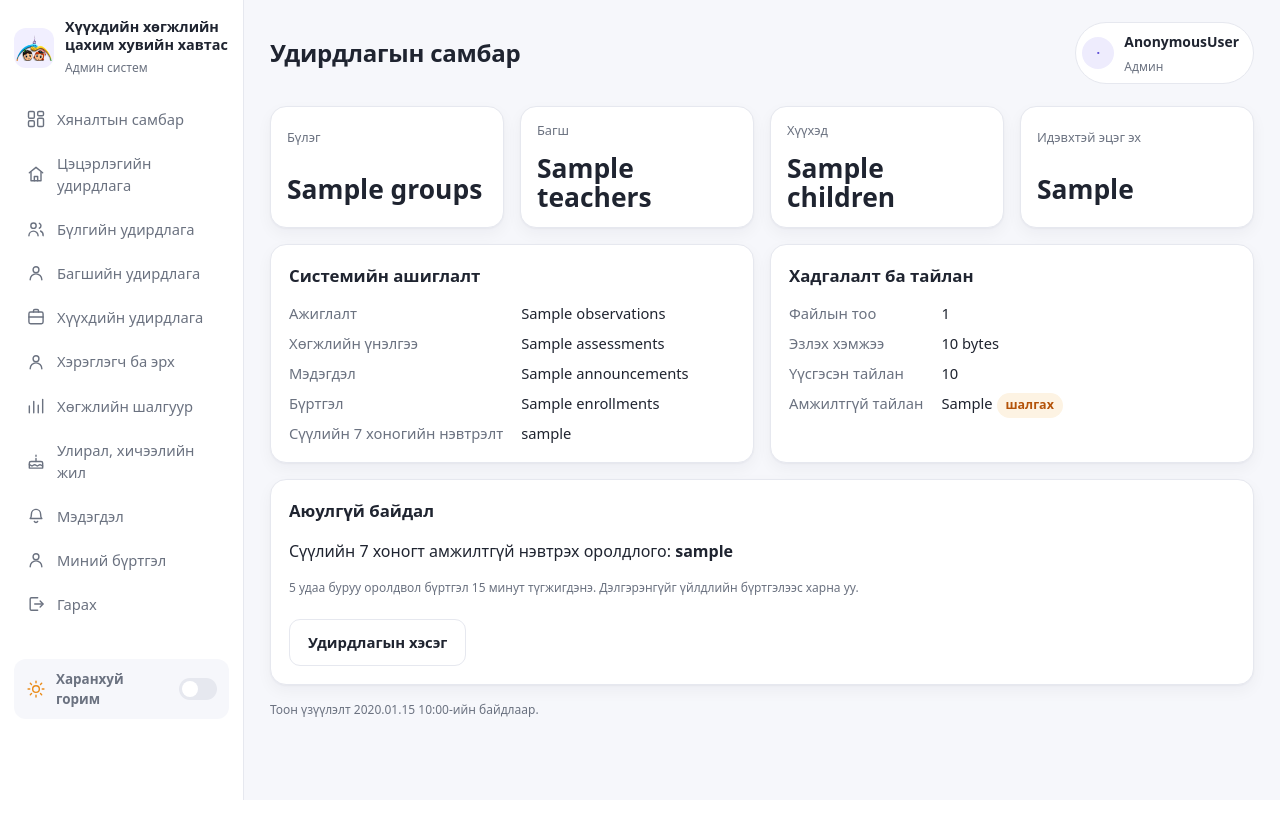
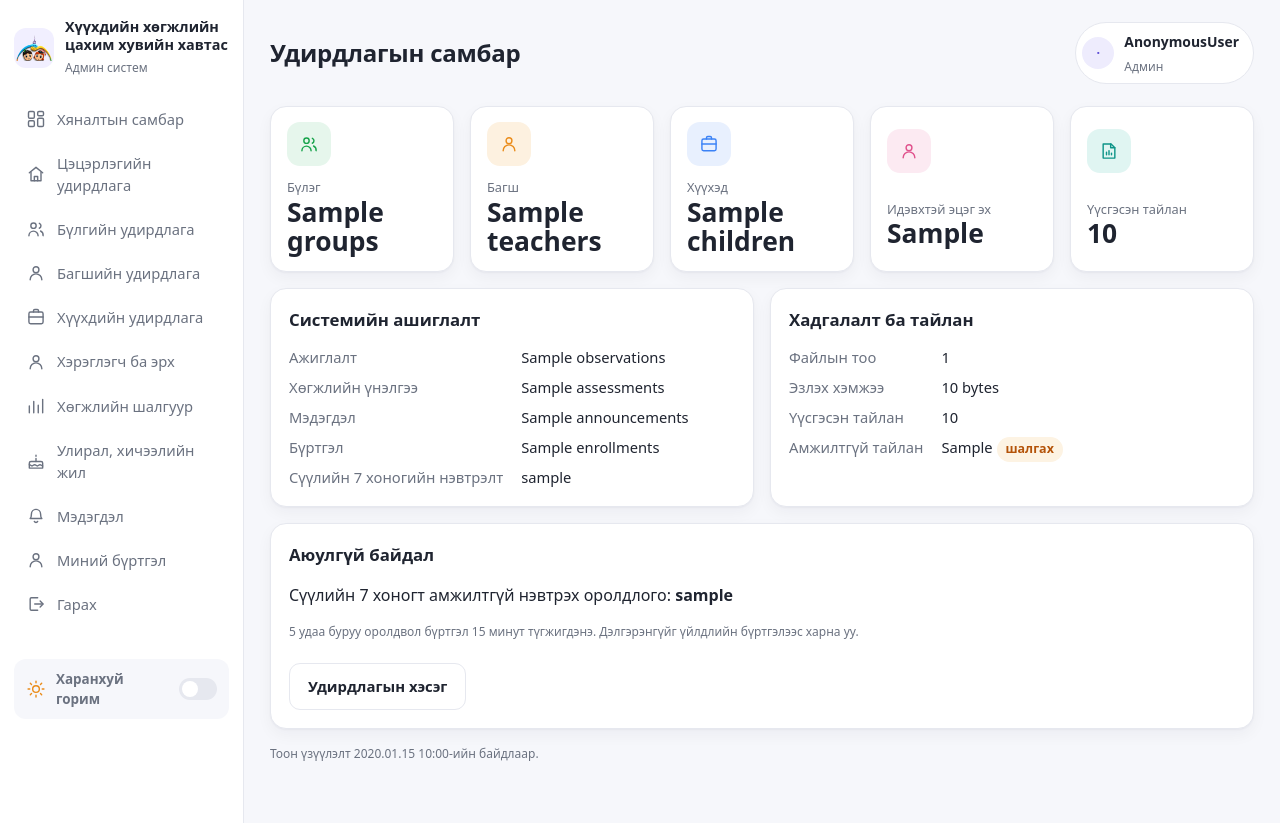
Before and after one commit to usukh6ayar/ByatshanNuudelchid, a Django app: template templates/dashboard/admin.html in a window 1280 px wide. Before the commit the page ends 800 px from the top, so only its background shows below. Run offline with Django 5.2, Linux system fonts and the light colour scheme; the template is opened without the code that fills it: most values are stand-ins (such as "Sample title", 1, 10 or a date in 2020).

Commit message:
Fix unstyled password fields and buttons, tint the admin tiles
Screenshotting the running app with a real browser found three things no
amount of reading the markup would have.

app.css never listed input[type=password] among the styled types, so every
password box in the product - login, reset, activation - rendered as a
browser default next to a styled username field above it. Five submit
buttons carried no .btn either, including the one on the login page, which
is the first control anyone uses.

The admin dashboard's tiles were plain white while the teacher's have been
tinted with a coloured glyph since the mockups were followed on Day 10.
admin-dashboard.jpeg draws them tinted for the same reason the teacher's
are: a director scans six numbers by shape rather than reading every
label. Now it matches, and it gained the reports tile the mockup shows.

The login page's art panel was scaling a 160px logo to 380px, which was
visibly soft on the first screen anyone sees, and it repeated the mark
already sitting beside the title. Capped at its natural width, with the
product's promise beside it.

Tooling: playwright drives real Chromium against the dev server, which is
what caught all of this. WeasyPrint was the first attempt and it misleads -
it is a print engine, so it renders the CSRF token and the debug toolbar a
browser hides, and it ignores @media entirely.

672 tests passing, ruff clean.

Co-Authored-By: Claude Opus 5 <noreply@anthropic.com>

```diff
--- a/static/css/app.css
+++ b/static/css/app.css
@@ -303,7 +303,7 @@ td .name { font-weight: 600; }
 
 label { display: block; font-weight: 600; font-size: .86rem; margin: 14px 0 5px; }
 input[type=text], input[type=email], input[type=tel], input[type=date],
-input[type=search], input[type=number], select, textarea {
+input[type=search], input[type=number], input[type=password], select, textarea {
   /* 16px, not .95rem. Mobile Safari zooms the viewport whenever a focused
      control is under 16px and does not zoom back out afterwards, so a
      teacher filling in an observation on a phone ends up panning a form
--- a/templates/accounts/activate.html
+++ b/templates/accounts/activate.html
@@ -49,7 +49,7 @@
     <input type="password" name="password_confirm" id="id_password_confirm"
            autocomplete="new-password" required>
 
-    <button type="submit">Идэвхжүүлэх</button>
+    <button type="submit" class="btn">Идэвхжүүлэх</button>
   </form>
 
   <p class="links">
--- a/templates/accounts/login.html
+++ b/templates/accounts/login.html
@@ -38,7 +38,7 @@
     <input type="password" name="password" id="id_password"
            autocomplete="current-password" required>
 
-    <button type="submit">Нэвтрэх</button>
+    <button type="submit" class="btn">Нэвтрэх</button>
   </form>
 
   <p class="links">
--- a/templates/accounts/password_reset_confirm.html
+++ b/templates/accounts/password_reset_confirm.html
@@ -26,6 +26,6 @@
     <input type="password" name="password_confirm" id="id_password_confirm"
            autocomplete="new-password" required>
 
-    <button type="submit">Нууц үг хадгалах</button>
+    <button type="submit" class="btn">Нууц үг хадгалах</button>
   </form>
 {% endblock %}
--- a/templates/accounts/password_reset_request.html
+++ b/templates/accounts/password_reset_request.html
@@ -15,7 +15,7 @@
     <input type="email" name="email" id="id_email"
            autocomplete="email" autocapitalize="none" autofocus required>
 
-    <button type="submit">Холбоос илгээх</button>
+    <button type="submit" class="btn">Холбоос илгээх</button>
   </form>
 
   <p class="links">
--- a/templates/dashboard/admin.html
+++ b/templates/dashboard/admin.html
@@ -12,28 +12,53 @@
 {% block heading %}Удирдлагын самбар{% endblock %}
 
 {% block content %}
+  {% comment %} Tinted, one colour per statistic, as admin-dashboard.jpeg
+     draws them and as the teacher's dashboard already did. A director scans
+     six numbers by shape rather than by reading every label. {% endcomment %}
   <div class="grid grid--tiles">
     {% if is_superadmin %}
-      <div class="tile">
+      <div class="tile tile--sky">
+        <span class="tile__icon"><svg class="ic" aria-hidden="true"><use href="#i-home"></use></svg></span>
+        <div>
           <div class="tile__label">Цэцэрлэг</div>
           <div class="tile__value">{{ figures.kindergartens }}</div>
         </div>
+      </div>
     {% endif %}
-    <div class="tile">
+    <div class="tile tile--green">
+      <span class="tile__icon"><svg class="ic" aria-hidden="true"><use href="#i-children"></use></svg></span>
+      <div>
         <div class="tile__label">Бүлэг</div>
         <div class="tile__value">{{ figures.groups }}</div>
       </div>
-    <div class="tile">
+    </div>
+    <div class="tile tile--amber">
+      <span class="tile__icon"><svg class="ic" aria-hidden="true"><use href="#i-user"></use></svg></span>
+      <div>
         <div class="tile__label">Багш</div>
         <div class="tile__value">{{ figures.teachers }}</div>
       </div>
-    <div class="tile">
+    </div>
+    <div class="tile tile--blue">
+      <span class="tile__icon"><svg class="ic" aria-hidden="true"><use href="#i-portfolio"></use></svg></span>
+      <div>
         <div class="tile__label">Хүүхэд</div>
         <div class="tile__value">{{ figures.children }}</div>
       </div>
-    <div class="tile">
+    </div>
+    <div class="tile tile--pink">
+      <span class="tile__icon"><svg class="ic" aria-hidden="true"><use href="#i-user"></use></svg></span>
+      <div>
         <div class="tile__label">Идэвхтэй эцэг эх</div>
         <div class="tile__value">{{ figures.active_guardians }}</div>
+      </div>
+    </div>
+    <div class="tile tile--teal">
+      <span class="tile__icon"><svg class="ic" aria-hidden="true"><use href="#i-report"></use></svg></span>
+      <div>
+        <div class="tile__label">Үүсгэсэн тайлан</div>
+        <div class="tile__value">{{ figures.reports_total }}</div>
+      </div>
     </div>
   </div>
 
--- a/templates/observations/list.html
+++ b/templates/observations/list.html
@@ -66,7 +66,7 @@
         <input type="date" name="to" id="id_to" value="{{ filters.to }}">
       </div>
 
-      <button type="submit">Шүүх</button>
+      <button type="submit" class="btn">Шүүх</button>
       {% if can_record %}
         <a class="btn" href="{% url 'observations:create' child.pk %}">
           Шинэ ажиглалт
```
Also changed, not shown: templates/base_auth.html (+17 -5 lines). Lines whose indentation alone changed are shown as unchanged.
